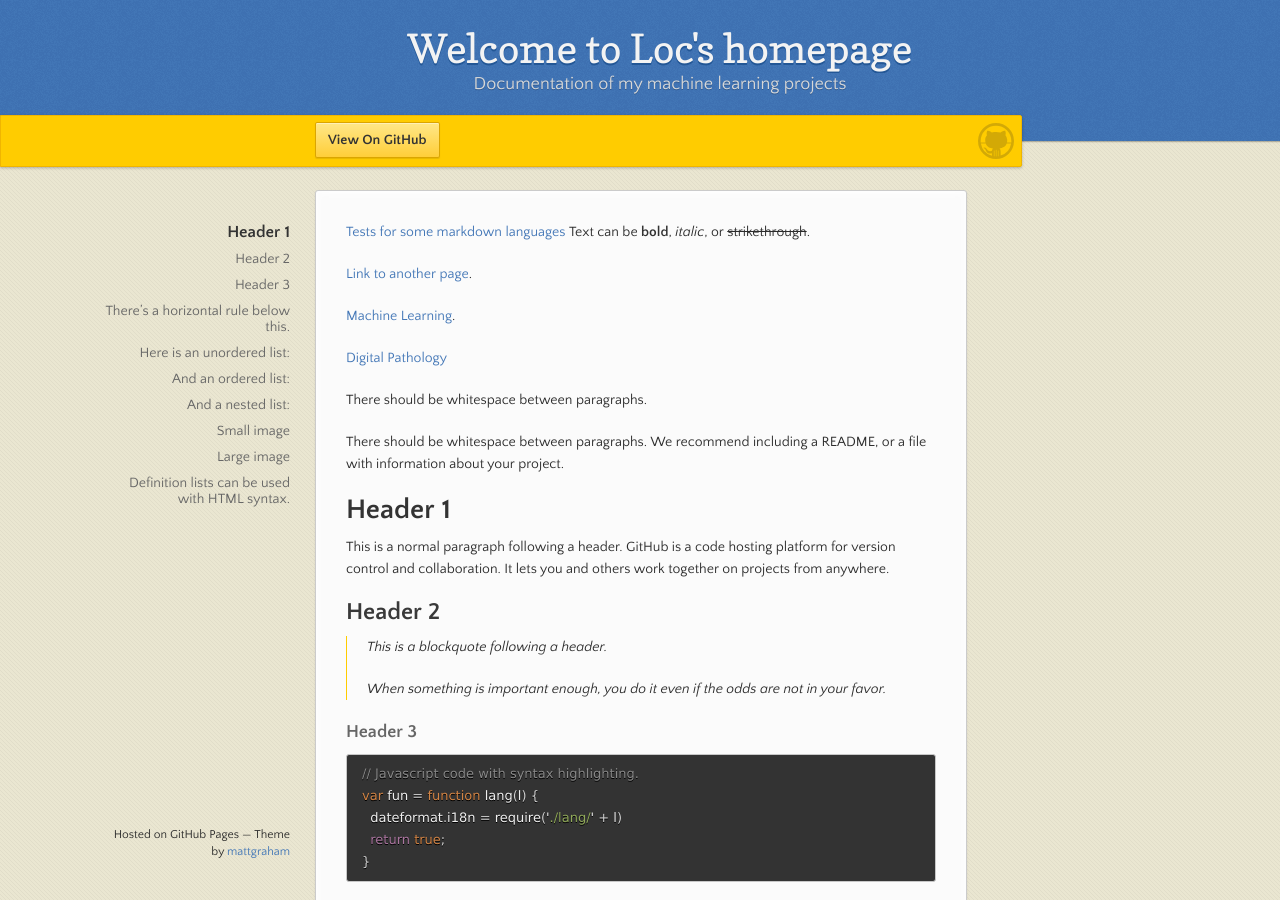
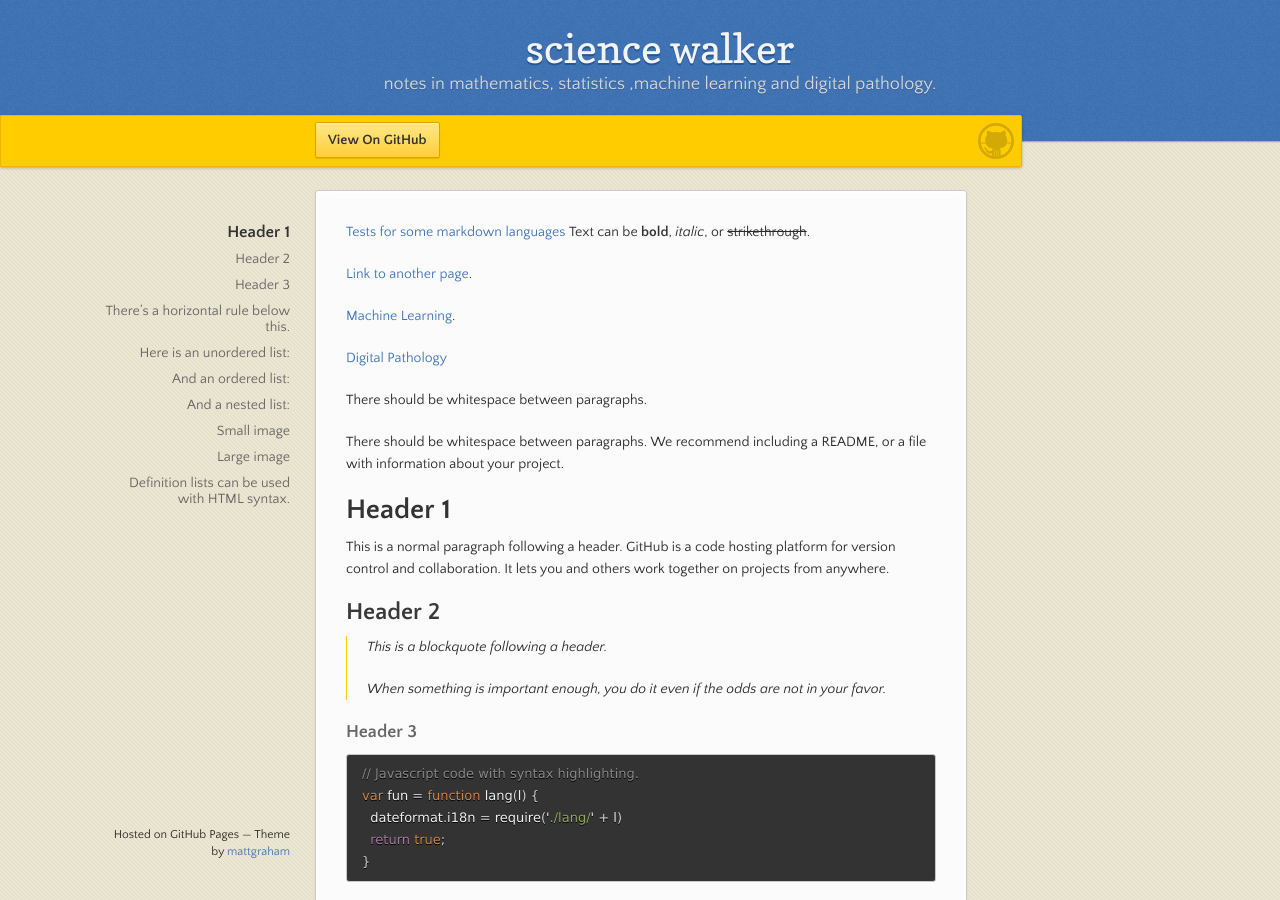
Before and after one commit to xloctran/xloctran.github.io, a Jekyll site: the page built from index.md, in a window 1280 px wide and 900 px high. Built offline with Jekyll 4.4.1, drawn with Linux system fonts in a browser that asks for light colours.

Commit message:
Modify the config file

```diff
--- a/_config.yml
+++ b/_config.yml
@@ -1,5 +1,5 @@
-title: Welcome to Loc's homepage
-description: Documentation of my machine learning projects
+title: science walker
+description: notes in mathematics, statistics ,machine learning and digital pathology.
 show_downloads: false
 google_analytics: false
 theme: jekyll-theme-leap-day
```
